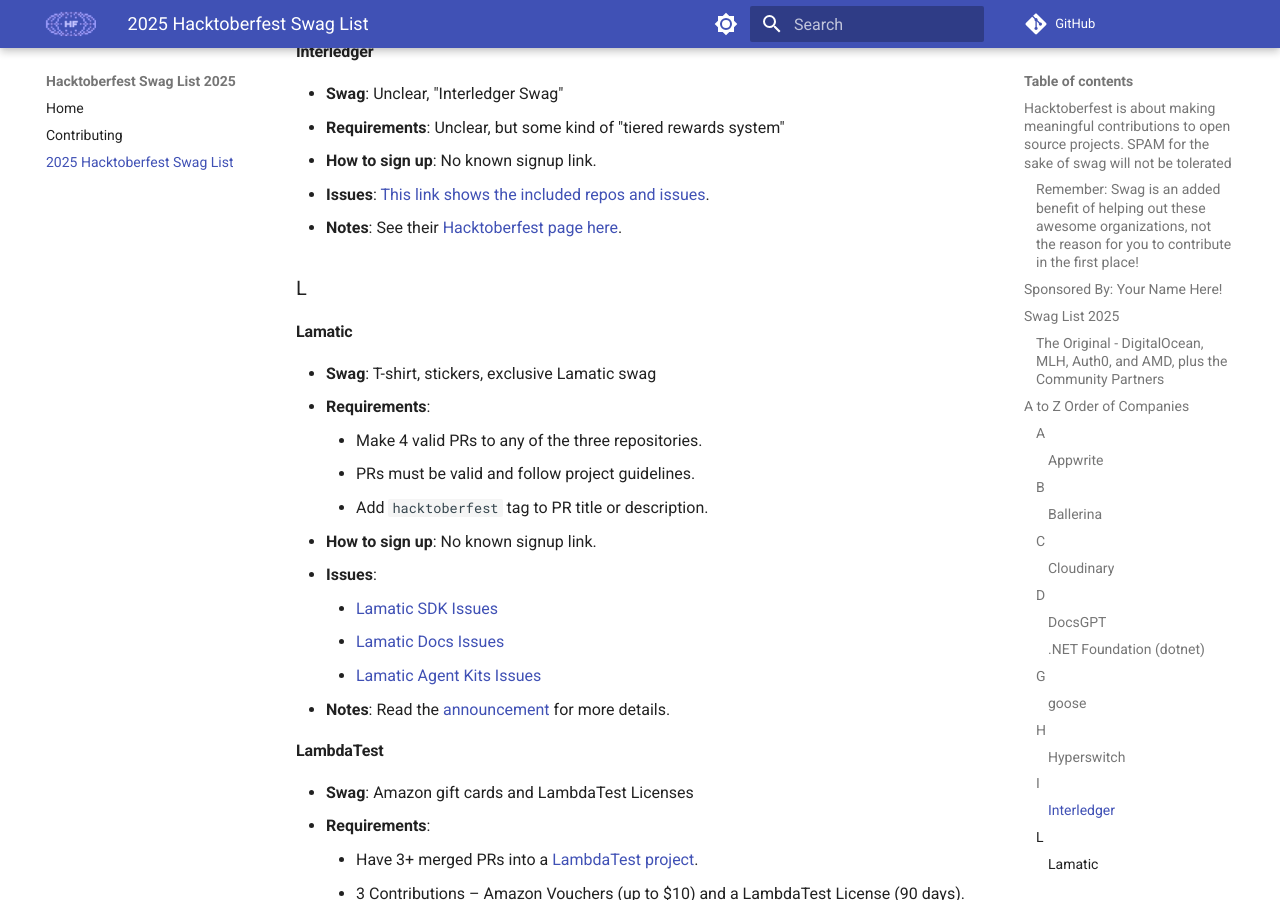
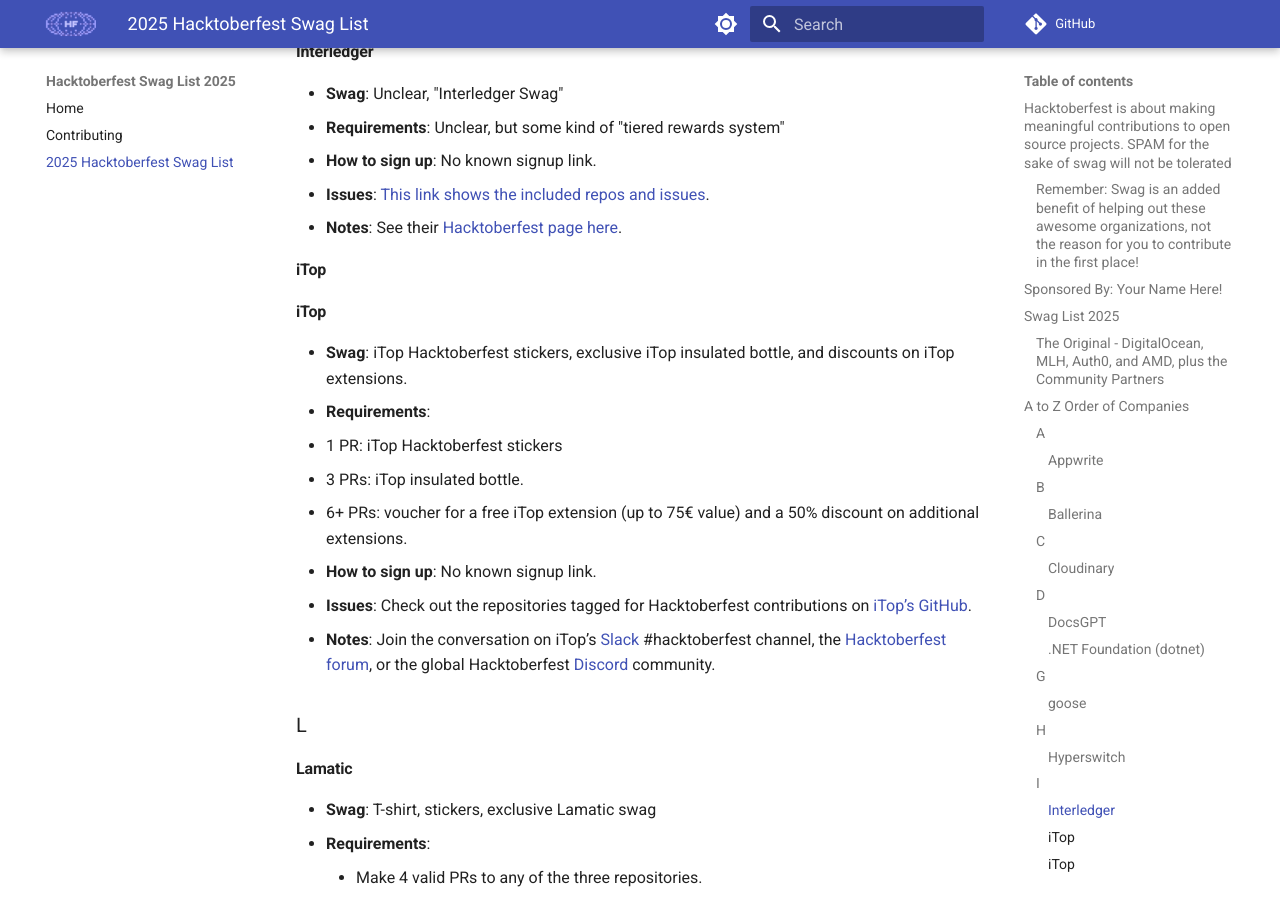
Before and after one commit to crweiner/hacktoberfest-swag-list, an MkDocs documentation site: the page built from docs/list.md, in a window 1280 px wide and 900 px high, scrolled down 4104 px. Built offline with MkDocs 1.6.1 and Material for MkDocs 9.7.7, drawn with Linux system fonts in a browser that asks for light colours; plug-ins that fetch from the network failed and are left out; comment, search, counter and statistics services are not loaded.

Commit message:
Added iTop to the hacktoberfest swag list

```diff
--- a/docs/list.md
+++ b/docs/list.md
@@ -124,6 +124,20 @@
 - **Issues**: [This link shows the included repos and issues](https://github.com/search?q=topic%3Ahacktoberfest+org%3Ainterledger+fork%3Atrue+repo%3Awicg%2Fwebmonetization&type=repositories).
 - **Notes**: See their [Hacktoberfest page here](https://interledger.org/hacktoberfest).
 
+#### iTop
+
+#### iTop
+
+- **Swag**: iTop Hacktoberfest stickers, exclusive iTop insulated bottle, and discounts on iTop extensions.
+- **Requirements**:
+  - 1 PR: iTop Hacktoberfest stickers
+  - 3 PRs: iTop insulated bottle.
+  - 6+ PRs: voucher for a free iTop extension (up to 75€ value) and a 50% discount on additional extensions.
+- **How to sign up**: No known signup link.
+- **Issues**: Check out the repositories tagged for Hacktoberfest contributions on [iTop’s GitHub](https://github.com/Combodo).
+- **Notes**: Join the conversation on iTop’s [Slack](https://join.slack.com/t/itopbycombodo/shared_invite/zt-3eics8oom-CsPiD~84Pos342id3cdG2A) #hacktoberfest channel, the [Hacktoberfest forum](https://sourceforge.net/p/itop/discussion/hacktoberfest/), or the global Hacktoberfest [Discord](https://discord.com/channels/707751027973161132/1414618063269134476) community.
+
+
 ### L
 
 #### Lamatic
```
